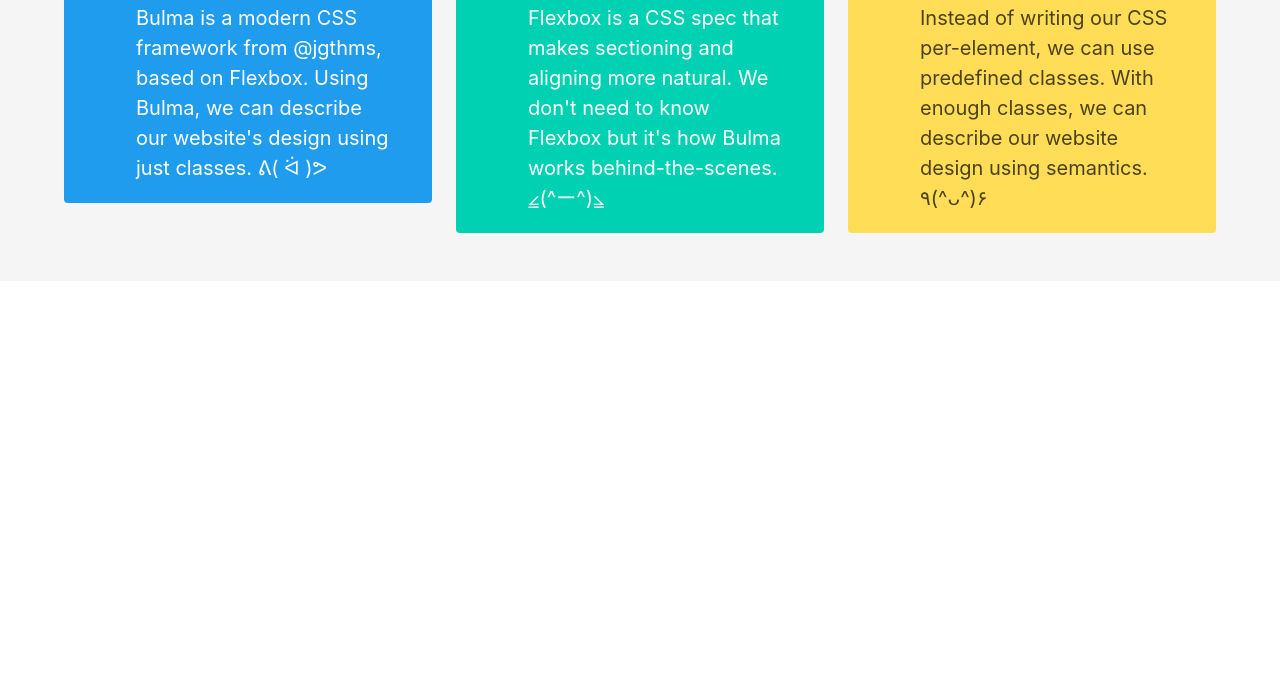
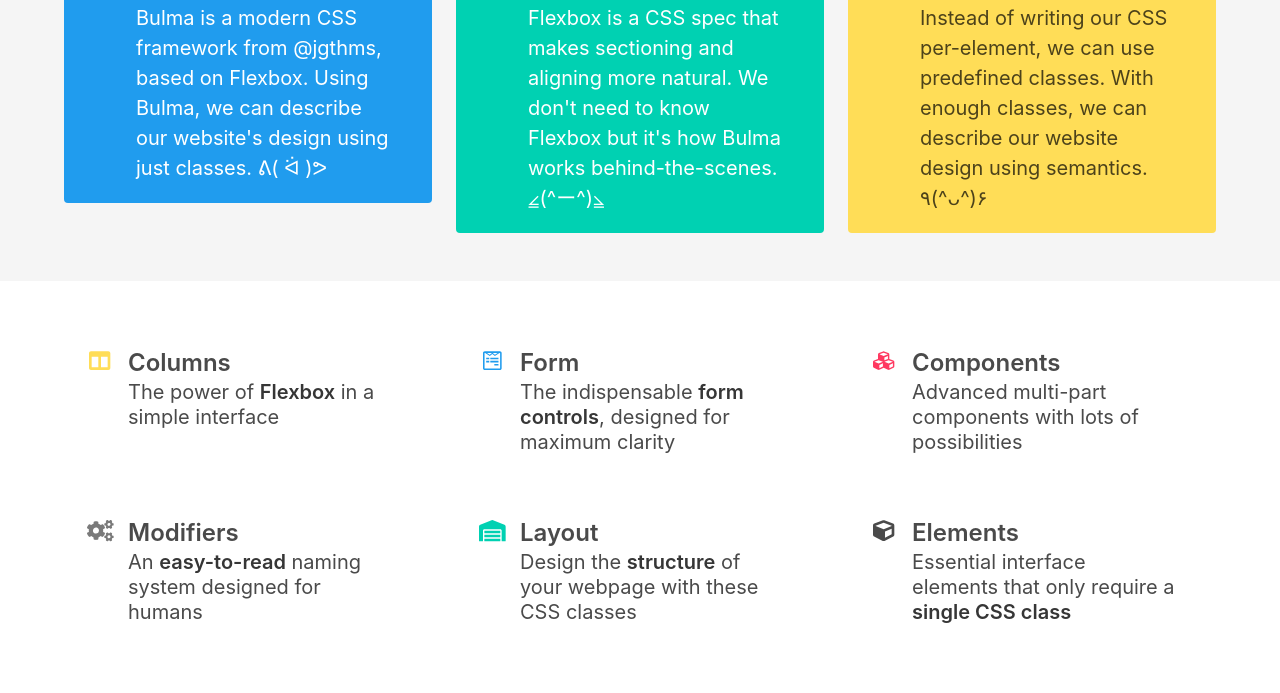
Before and after one commit to hauze-v/bulma-website, a plain HTML site: page index.html in a window 1280 px wide. Shown: the part 252-945 px from the top of the page. Before the commit the page ends 800 px from the top, so only its background shows below. Drawn offline with nearby package versions, Linux system fonts and the light colour scheme.

Commit message:
finished bulma website

```diff
--- a/index.html
+++ b/index.html
@@ -65,7 +65,7 @@
 							</figure>
 							<div class="media-content">
 								<div class="content">
-									<h1 class="title is-size-4">Flexbox?</h1>
+									<h1 class="title is-size-4">…Flexbox?</h1>
 									<p class="is-size-5">
 										Flexbox is a CSS spec that makes sectioning and aligning more natural.
 										We don't need to know Flexbox but it's how Bulma works behind-the-scenes. <span class="emoticon">⦤(^ー^)⦥</span>
@@ -83,7 +83,7 @@
 							</figure>
 							<div class="media-content">
 								<div class="content">
-									<h1 class="title is-size-4">Classes?</h1>
+									<h1 class="title is-size-4">…Classes?</h1>
 									<p class="is-size-5">
 										Instead of writing our CSS per-element, we can use predefined classes.
 										With enough classes, we can describe our website design using semantics. <span class="emoticon">٩(^ᴗ^)۶</span>
@@ -97,5 +97,116 @@
 		</section>
 		<!-- /.section -->
 
+		<!-- .section -->
+		<section class="section">
+			<div class="container">
+				<div class="columns is-multiline">
+					<div class="column is-one-third">
+						<article class="media notification has-background-white">
+							<figure class="media-left">
+								<span class="icon has-text-warning">
+									<i class="fas fa-lg fa-columns has-text-warning"></i>
+								</span>
+							</figure>
+							<div class="media-content">
+								<div class="content">
+									<h1 class="title is-size-4"><strong>Columns</strong></h1>
+									<p class="subtitle is-size-5">
+                    The power of <strong>Flexbox</strong> in a simple interface
+									</p>
+								</div>
+							</div>
+						</article>
+					</div>
+					<div class="column is-one-third">
+						<article class="media notification has-background-white">
+							<figure class="media-left">
+								<span class="icon">
+									<i class="fab fa-lg fa-wpforms has-text-info"></i>
+								</span>
+							</figure>
+							<div class="media-content">
+								<div class="content">
+									<h1 class="title is-size-4">Form</h1>
+									<p class="subtitle is-size-5">
+										The indispensable <strong>form controls</strong>, designed for maximum clarity
+									</p>
+								</div>
+							</div>
+						</article>
+					</div>
+					<div class="column is-one-third">
+						<article class="media notification has-background-white">
+							<figure class="media-left">
+								<span class="icon has-text-danger">
+									<i class="fas fa-lg fa-cubes"></i>
+								</span>
+							</figure>
+							<div class="media-content">
+								<div class="content">
+									<h1 class="title is-size-4">Components</h1>
+									<p class="subtitle is-size-5">
+										Advanced multi-part components with lots of possibilities
+									</p>
+								</div>
+							</div>
+						</article>
+					</div>
+					<div class="column is-one-third">
+						<article class="media notification has-background-white">
+							<figure class="media-left">
+								<span class="icon has-text-grey">
+									<i class="fas fa-lg fa-cogs"></i>
+								</span>
+							</figure>
+							<div class="media-content">
+								<div class="content">
+									<h1 class="title is-size-4">Modifiers</h1>
+									<p class="subtitle is-size-5">
+										An <strong>easy-to-read</strong> naming system designed for humans
+									</p>
+								</div>
+							</div>
+						</article>
+					</div>
+					<div class="column is-one-third">
+						<article class="media notification has-background-white">
+							<figure class="media-left">
+								<span class="icon has-text-primary">
+									<i class="fas fa-lg fa-warehouse"></i>
+								</span>
+							</figure>
+							<div class="media-content">
+								<div class="content">
+									<h1 class="title is-size-4">Layout</h1>
+									<p class="subtitle is-size-5">
+										Design the <strong>structure</strong> of your webpage with these CSS classes
+									</p>
+								</div>
+							</div>
+						</article>
+					</div>
+					<div class="column is-one-third">
+						<article class="media notification has-background-white">
+							<figure class="media-left">
+								<span class="icon">
+									<i class="fas fa-lg fa-cube"></i>
+								</span>
+							</figure>
+							<div class="media-content">
+								<div class="content">
+									<h1 class="title is-size-4">Elements</h1>
+									<p class="subtitle is-size-5">
+										Essential interface elements that only require a <strong>single CSS class</strong>
+									</p>
+								</div>
+							</div>
+						</article>
+					</div>
+				</div>
+			</div>
+		</section>
+		<!-- /.section -->
+
 	</body>
 </html>
```
